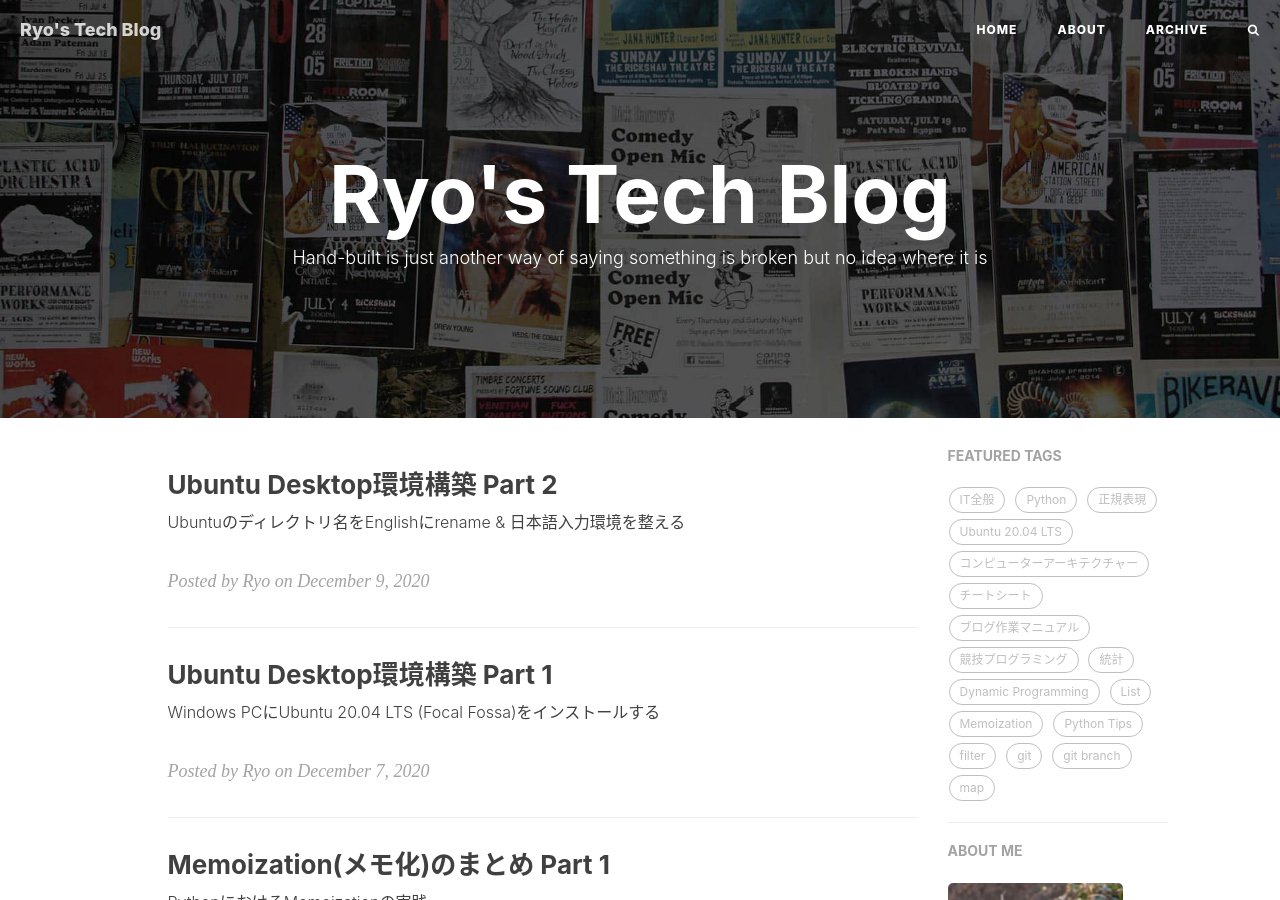
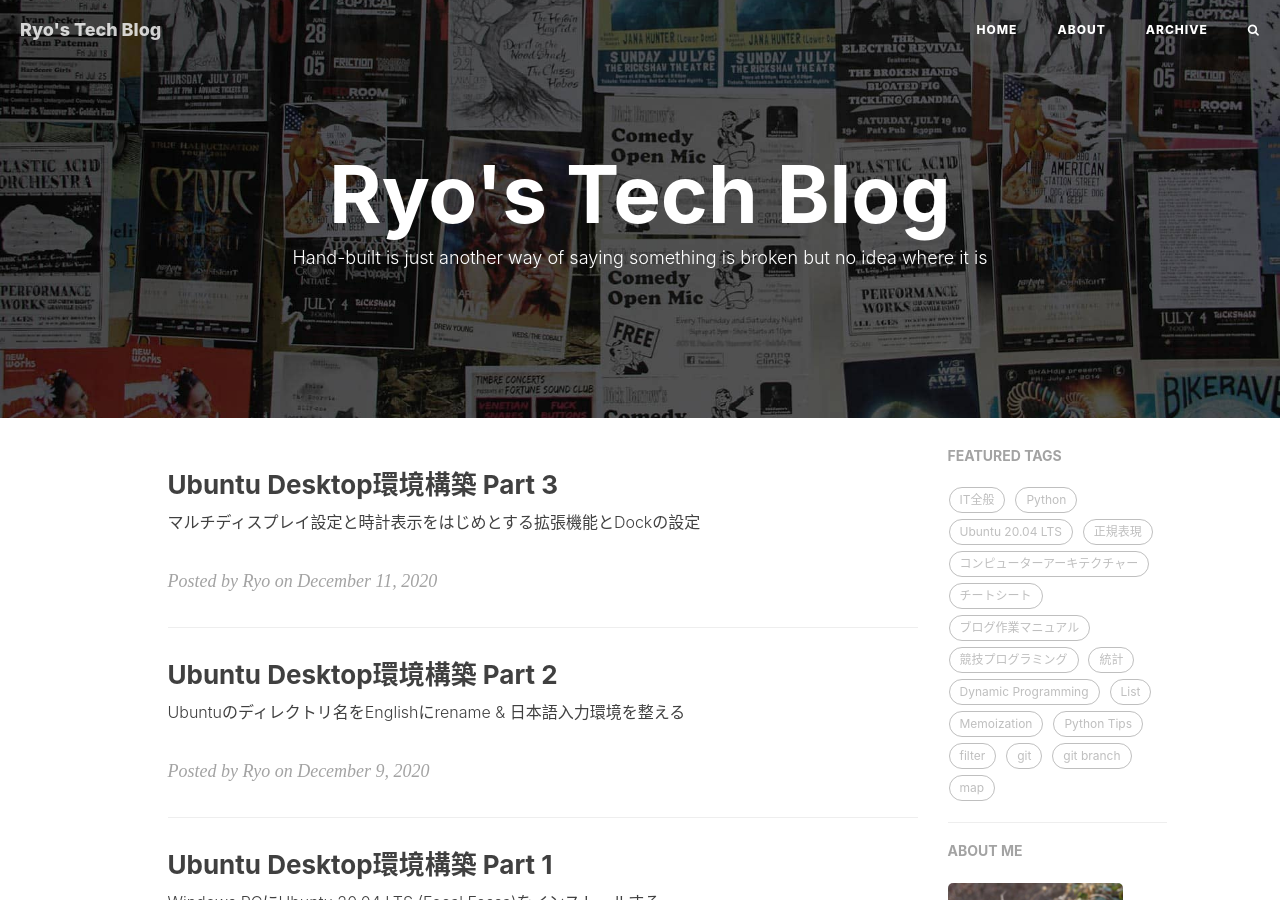
Before and after one commit to RyoNakagami/RyoNakagami.github.io, a Jekyll site: the page built from index.html, in a window 1280 px wide and 900 px high. Built offline with Jekyll 4.4.1, drawn with Linux system fonts in a browser that asks for light colours; nearby versions of some CDN libraries; the list of posts is cut into pages by our own code; comment, search, counter and statistics services are not loaded; part of the change alters nothing that is shown.

Commit message:
ADD new post

````diff
--- a/_posts/2020-12-07-ubuntu-setup.md
+++ b/_posts/2020-12-07-ubuntu-setup.md
@@ -33,6 +33,7 @@ tags:
 - [6. HP BIOSの設定](#6-hp-bios%E3%81%AE%E8%A8%AD%E5%AE%9A)
 - [7. Ubuntu初期設定](#7-ubuntu%E5%88%9D%E6%9C%9F%E8%A8%AD%E5%AE%9A)
   - [インストールタイプ、アップデートのダウンロード、サードパーティソフトウェアのインストール設定](#%E3%82%A4%E3%83%B3%E3%82%B9%E3%83%88%E3%83%BC%E3%83%AB%E3%82%BF%E3%82%A4%E3%83%97%E3%82%A2%E3%83%83%E3%83%97%E3%83%87%E3%83%BC%E3%83%88%E3%81%AE%E3%83%80%E3%82%A6%E3%83%B3%E3%83%AD%E3%83%BC%E3%83%89%E3%82%B5%E3%83%BC%E3%83%89%E3%83%91%E3%83%BC%E3%83%86%E3%82%A3%E3%82%BD%E3%83%95%E3%83%88%E3%82%A6%E3%82%A7%E3%82%A2%E3%81%AE%E3%82%A4%E3%83%B3%E3%82%B9%E3%83%88%E3%83%BC%E3%83%AB%E8%A8%AD%E5%AE%9A)
+- [Appendix: To-Do List](#appendix-to-do-list)
 
 <!-- END doctoc generated TOC please keep comment here to allow auto update -->
 
@@ -46,6 +47,7 @@ tags:
 |RAM|32.0 GB|
 |GPU|NVIDIA GeForce RTX 2060 SUPER|
 |キーボード|Microsoft Ergonomic Desktop US配列|
+|マウス|Logicool M570|
 |起動ディスク作成ソフト|Rufus|
 
 ## 2. 今回の環境構築のスコープ
@@ -126,3 +128,14 @@ tags:
 - `Normal installation`を選ぶと、LibreOffice、Thunderbird、ビデオ（Totem）、写真管理（Shotwell）、バックアップ（Déjà Dup）などのデフォルトアプリがインストールされます。通常はこちらを選択します。
 - `Download updaytes while installing Ubuntu`は、インターネットにつながっているならデフォルトでチェックが入ります。インストール中にアップデートがダウンロードされ、セキュリティホールやバグが解消された状態で使い始めることができます。
 - `Install third-party software`をチェックすれば、商用のドライバやデコーダーなどがインストールされます。
+
+## Appendix: To-Do List
+
+|Roadmap|記事|
+|---|---|
+|日本語環境整備|[Ubuntu Desktop 環境構築 Part 2](https://ryonakagami.github.io/2020/12/09/ubuntu-language-settings/)|
+|マルチディスプレイ設定 & 表示設定（時計とDock）|TBA|
+|セキュリティ対策|TBA|
+|zsh setup|TBA|
+|git setup|TBA|
+|VScode setup||
--- /dev/null
+++ b/_posts/2020-12-11-ubuntu-display.md
@@ -0,0 +1,109 @@
+---
+layout: post
+title: "Ubuntu Desktop環境構築 Part 3"
+subtitle: "マルチディスプレイ設定と時計表示をはじめとする拡張機能とDockの設定"
+author: "Ryo"
+header-img: "img/post-bg-rwd.jpg"
+header-mask: 0.4
+catelog: true
+mathjax: true
+purpose:
+tags:
+
+- Ubuntu 20.04 LTS
+---
+
+|概要||
+|---|---|
+|目的|マルチディスプレイ設定と時計表示をはじめとする拡張機能とDockの設定|
+|参考|[Frippery Move Clock](https://extensions.gnome.org/extension/2/move-clock/)|
+
+<!-- START doctoc generated TOC please keep comment here to allow auto update -->
+<!-- DON'T EDIT THIS SECTION, INSTEAD RE-RUN doctoc TO UPDATE -->
+
+
+- [1. 今回設定する項目](#1-%E4%BB%8A%E5%9B%9E%E8%A8%AD%E5%AE%9A%E3%81%99%E3%82%8B%E9%A0%85%E7%9B%AE)
+- [2. マルチディスプレイ設定](#2-%E3%83%9E%E3%83%AB%E3%83%81%E3%83%87%E3%82%A3%E3%82%B9%E3%83%97%E3%83%AC%E3%82%A4%E8%A8%AD%E5%AE%9A)
+  - [Login後のマルチディスプレイ設定](#login%E5%BE%8C%E3%81%AE%E3%83%9E%E3%83%AB%E3%83%81%E3%83%87%E3%82%A3%E3%82%B9%E3%83%97%E3%83%AC%E3%82%A4%E8%A8%AD%E5%AE%9A)
+  - [Login前のマルチディスプレイ設定](#login%E5%89%8D%E3%81%AE%E3%83%9E%E3%83%AB%E3%83%81%E3%83%87%E3%82%A3%E3%82%B9%E3%83%97%E3%83%AC%E3%82%A4%E8%A8%AD%E5%AE%9A)
+- [3. 時計表示を右寄せする](#3-%E6%99%82%E8%A8%88%E8%A1%A8%E7%A4%BA%E3%82%92%E5%8F%B3%E5%AF%84%E3%81%9B%E3%81%99%E3%82%8B)
+  - [拡張機能のインストール](#%E6%8B%A1%E5%BC%B5%E6%A9%9F%E8%83%BD%E3%81%AE%E3%82%A4%E3%83%B3%E3%82%B9%E3%83%88%E3%83%BC%E3%83%AB)
+- [4. Removable Drive Menu](#4-removable-drive-menu)
+- [5. Dockの設定](#5-dock%E3%81%AE%E8%A8%AD%E5%AE%9A)
+
+<!-- END doctoc generated TOC please keep comment here to allow auto update -->
+
+## 1. 今回設定する項目
+
+|項目|説明|
+|---|---|
+|マルチディスプレイ設定|Login前と後のディスプレイ表示設定|
+|Frippery Move Clock|時計表示設定, GNOME拡張機能|
+|Removable Drive Menu|外付けハードディスクやDVDなどのマウント／アンマウントを操作するためのGNOME Shell 拡張機能|
+
+
+## 2. マルチディスプレイ設定
+
+Login前とLogin後の二つのディスプレイの設定の必要があります。
+
+### Login後のマルチディスプレイ設定
+
+1. `Settings`から`Display`をクリック。
+2. 好きなように設定する
+3. 保存
+
+このモニターの設定は`~/.config/monitors.xml`に保存されている。
+
+### Login前のマルチディスプレイ設定
+
+- この項目は`Login後のマルチディスプレイ設定`が完了してから実施してください。
+
+Login後のディスプレイ設定をLogin前の段階にも適用したい場合は追加の作業が必要となります。Ubuntu 20.04 LTSはGnomeベースなのでGnome用のディスプレイマネジャー`GDM3`ベースで話を進めます。
+
+Login前のディスプレイ表示は`/var/lib/gdm3/.config/monitors.xml`にて設定することができます。GUI機能はまだ実装されていないので、こちらのファイルを直接編集する必要があります。Login後と同じ設定で良い場合は、次のコマンドで終了です。
+
+```
+$ cp ~/.config/monitors.xml /var/lib/gdm3/.config/monitors.xml
+```
+
+その後、`reboot`を実行して、設定が反映されているかどうか確認します。
+
+## 3. 時計表示を右寄せする
+
+方針はトップバー中央に位置している時計表示をトップバー右寄せで表示させることです。イメージは以下、
+
+<img src="https://github.com/RyoNakagami/omorikaizuka/blob/master/linux/installer/20201211_ubuntu_time.jpg?raw=true">
+
+Desktopの表示をいじりたい場合はGNOMEという「デスクトップ作業を行うのに必要なソフトウェアのセット」の設定を編集することになります。今回の時計表示変更はGNOMEの拡張機能である`Frippery Move Clock`を用います。
+
+### 拡張機能のインストール
+
+GNOME Shell と Webブラウザを結びつけるプログラム (chrome-gnome-shell) をインストールする必要があります。
+
+```
+$ sudo apt install -y chrome-gnome-shell
+```
+
+その後、拡張機能をインストール & rebootします。
+
+```
+$ sudo apt install gnome-shell-extensions
+$ reboot
+```
+
+次にFirefoxを立ち上げる。するとツールバーの右上に足跡マーク見たいのがあるのでそれをクリック。
+
+<img src="https://github.com/RyoNakagami/omorikaizuka/blob/master/linux/installer/20201211_how-to-install-gnome-shell-extensions-on-ubuntu-20-04-focal-fossa-linux-desktop.png?raw=true">
+
+そして、`Frippery Move Clock`を検索してFrippery Move Clockをクリック。`OFF`となっているものを`ON`とすれば完了。
+
+
+## 4. Removable Drive Menu
+
+アイコンをクリックすると、マウントしているデバイスやパーティション一覧が表示されます。リストからデバイス名の選択でファイルマネージャで開く、矢印アイコンをクリックでアンマウントできます。
+
+<img src="https://github.com/RyoNakagami/omorikaizuka/blob/master/linux/installer/20201211_removable_drive_menu.png?raw=true">
+
+## 5. Dockの設定
+
+Settings > Appearanceで設定可能。
````
